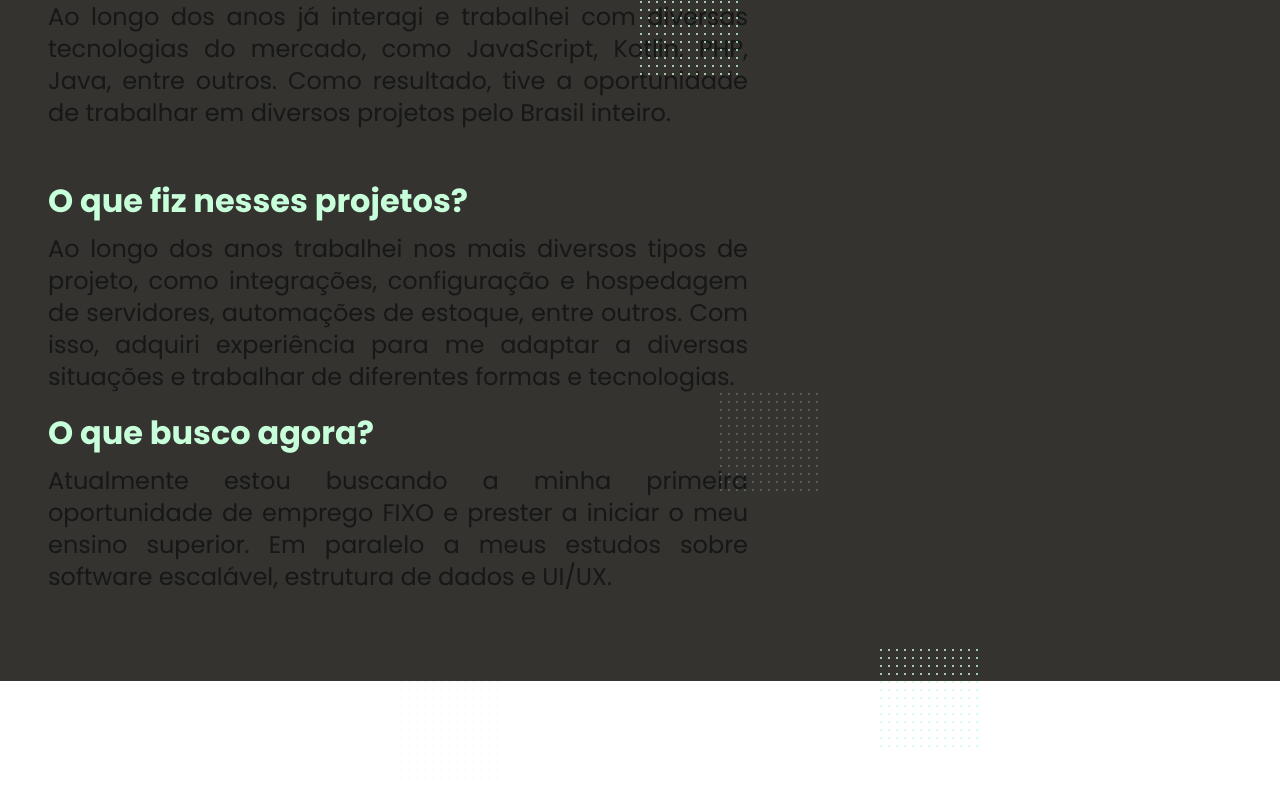
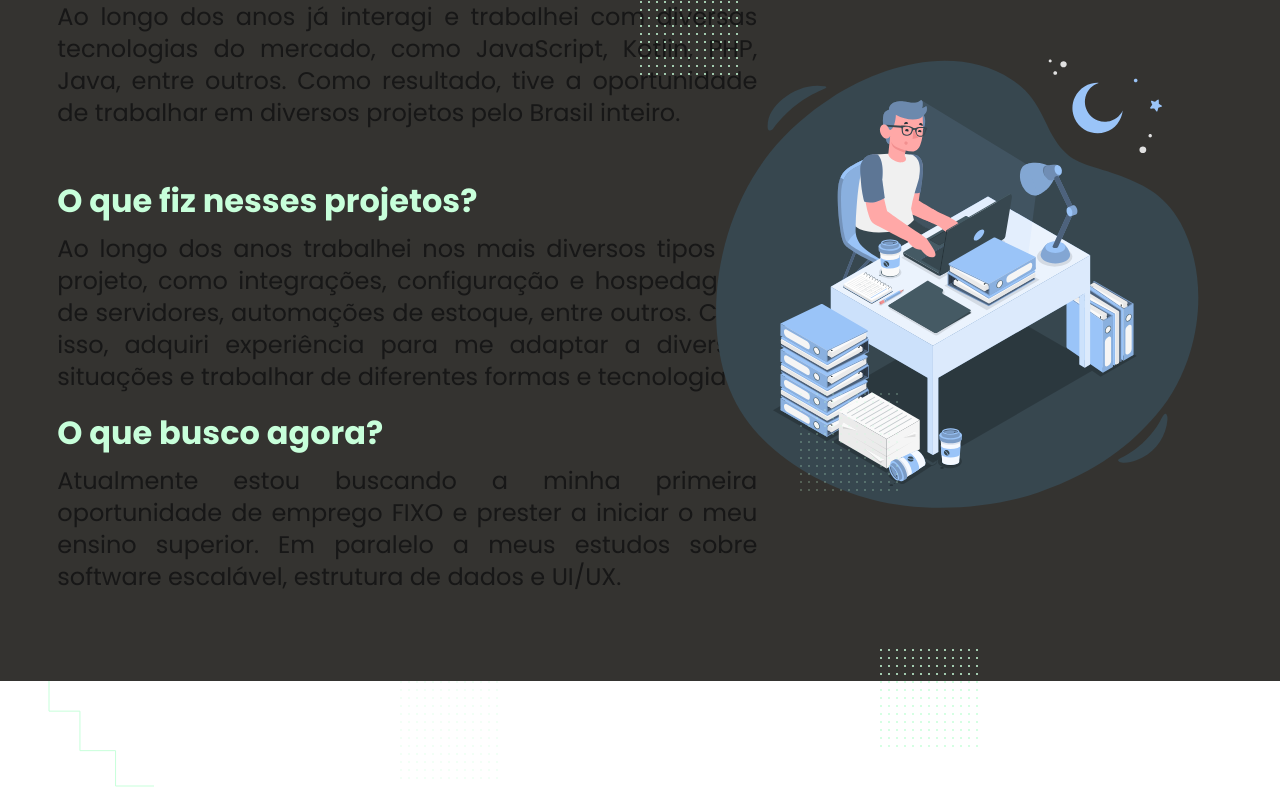
Before and after one commit to fatekkl/Portfolio-Next, a Next.js app: page / in a window 1280 px wide. Shown: the part 919-1706 px from the top of the page. Built offline with nearby package versions, Linux system fonts and the light colour scheme.

Commit message:
update docs + work on journey

```diff
--- a/src/app/Components/Journey/index.tsx
+++ b/src/app/Components/Journey/index.tsx
@@ -1,15 +1,20 @@
 import DotSquare from "../DotSquare";
+import Menu from "../Menu";
 import Stair from "../Stair";
 
 export default function Journey() {
     return (
-        <section className="flex flex-col md:flex-row min-h-screen relative bg-jet">
+        <>
+            <div className="absolute z-10 ml-4 md:ml-12 mt-[50rem] -rotate-90">
+                <Stair />
+            </div>
 
+            <section className="flex justify-evenly md:flex-row min-h-screen relative bg-jet">
                 {/* Elementos decorativos que podem ficar ocultos em telas muito pequenas */}
                 <div className="hidden md:block absolute left-2/4  top-[6rem]">
                     <DotSquare />
                 </div>
-            <div className="hidden md:block absolute left-[45rem] opacity-30 top-[32rem]">
+                <div className="hidden md:block absolute left-[50rem] opacity-30 top-[32rem]">
                     <DotSquare />
                 </div>
                 <div className="hidden md:block absolute left-[25rem] top-[50rem]  opacity-30">
@@ -18,6 +23,8 @@ export default function Journey() {
                 <div className="hidden md:block absolute left-[55rem] top-[48rem]">
                     <DotSquare />
                 </div>
+
+
 
                 <div className="ml-12 mt-16 w-1/2 flex flex-col gap-4">
                     <div className="flex flex-col gap-2">
@@ -33,6 +40,9 @@ export default function Journey() {
                         <p className="font-normal text-justify text-2xl w-[43.75rem] h-40">Atualmente estou buscando a minha primeira oportunidade de emprego FIXO e prester a iniciar o meu ensino superior. Em paralelo a meus estudos sobre software escalável, estrutura de dados e UI/UX.</p>
                     </div>
                 </div>
+                <img src="../../../assets/Storyset.svg" className="mr-16">
+                </img>
             </section>
+        </>
     );
 }
--- a/src/app/Components/Line/index.tsx
+++ b/src/app/Components/Line/index.tsx
@@ -2,7 +2,7 @@ export default function Line() {
     return (
         <div className="mr-5">
             <svg width="2" height="350" viewBox="0 0 2 364" fill="none" xmlns="http://www.w3.org/2000/svg">
-                <path d="M1 364L1 -9.86457e-06" stroke="#343330" strokeWidth="2" />
+                <path d="M1 364L1 -9.86457e-06" stroke="#343330" strokeWidth="4" />
             </svg>
         </div>
     )
```
Also changed, not shown: 1 other file (tests, documents, lock files or other folders). Lines whose indentation alone changed are shown as unchanged.
